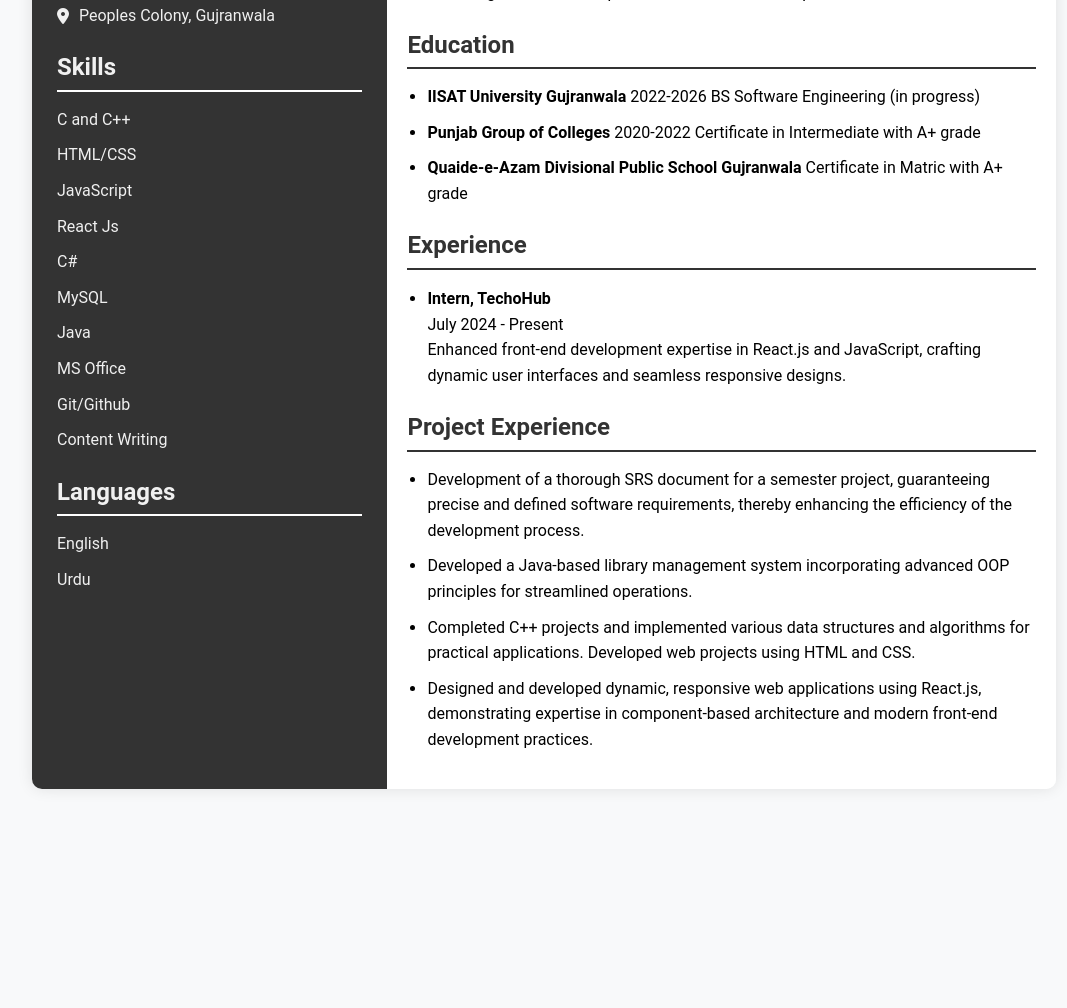
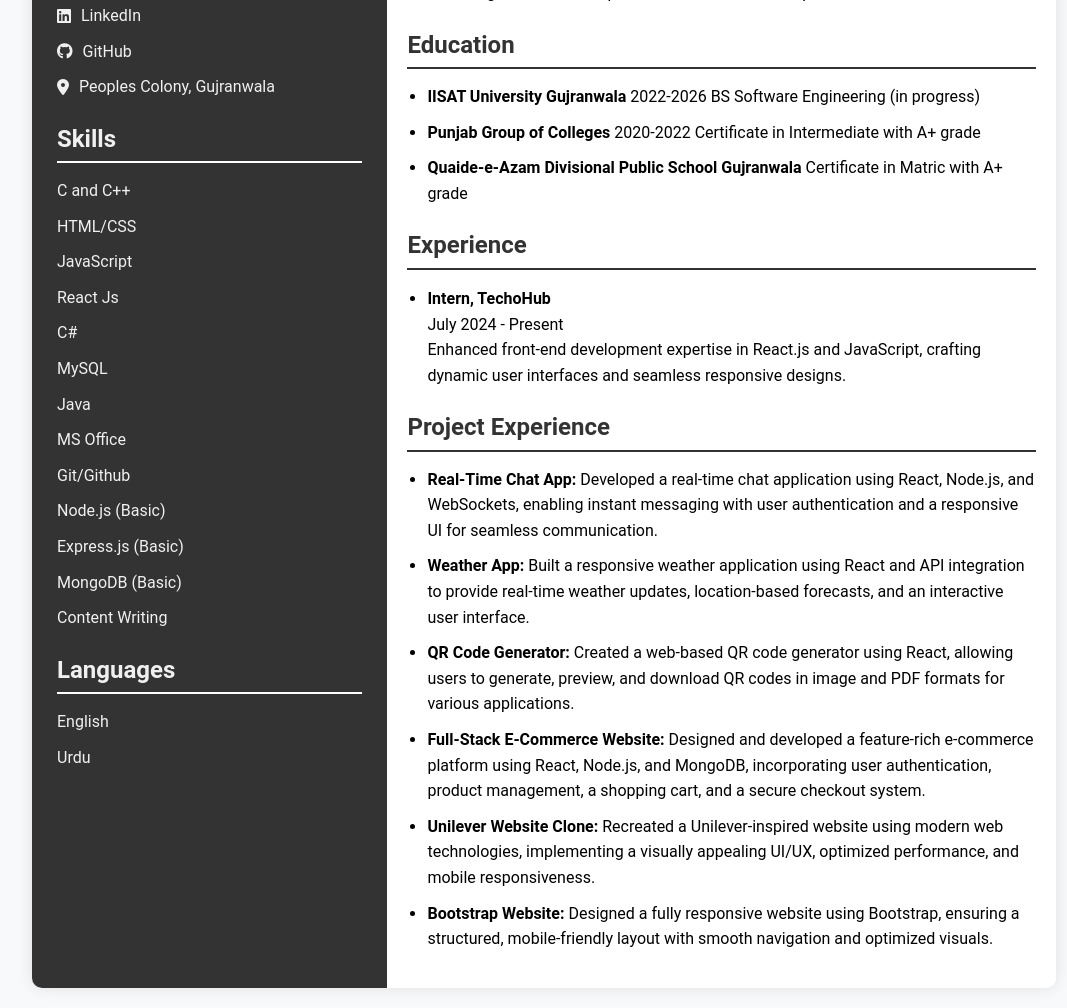
Before and after one commit to mirabnasir/cv, a plain HTML site: page index.html in a window 1280 px wide. Shown: the part 346-1354 px from the top of the page, without its empty margins (96-1163 px from the left). Before the commit the page ends 1155 px from the top, so only its background shows below. Drawn offline with Linux system fonts and the light colour scheme.

Commit message:
Update index.html

```diff
--- a/index.html
+++ b/index.html
@@ -16,6 +16,8 @@
                 <ul>
                     <li><i class="fas fa-phone"></i> +923366401518</li>
                     <li><i class="fas fa-envelope"></i> mirabnasir443@gmail.com</li>
+                    <li><i class="fab fa-linkedin"></i> <a href="https://www.linkedin.com/in/mirab-nasir" target="_blank">LinkedIn</a></li>
+                    <li><i class="fab fa-github"></i> <a href="https://github.com/mirabnasir" target="_blank">GitHub</a></li>
                     <li><i class="fas fa-map-marker-alt"></i> Peoples Colony, Gujranwala</li>
                 </ul>
             </div>
@@ -31,6 +33,9 @@
                     <li>Java</li>
                     <li>MS Office</li>
                     <li>Git/Github</li>
+                    <li>Node.js (Basic)</li>
+                    <li>Express.js (Basic)</li>
+                    <li>MongoDB (Basic)</li>
                     <li>Content Writing</li>
                 </ul>
             </div>
@@ -77,10 +82,12 @@
 
 <h2>Project Experience</h2>
 <ul>
-    <li class="experience-item">Development of a thorough SRS document for a semester project, guaranteeing precise and defined software requirements, thereby enhancing the efficiency of the development process.</li>
-    <li class="experience-item">Developed a Java-based library management system incorporating advanced OOP principles for streamlined operations.</li>
-    <li class="experience-item">Completed C++ projects and implemented various data structures and algorithms for practical applications. Developed web projects using HTML and CSS.</li>
-    <li class="experience-item">Designed and developed dynamic, responsive web applications using React.js, demonstrating expertise in component-based architecture and modern front-end development practices.</li>
+    <li><strong>Real-Time Chat App:</strong> Developed a real-time chat application using React, Node.js, and WebSockets, enabling instant messaging with user authentication and a responsive UI for seamless communication.</li>
+    <li><strong>Weather App:</strong> Built a responsive weather application using React and API integration to provide real-time weather updates, location-based forecasts, and an interactive user interface.</li>
+    <li><strong>QR Code Generator:</strong> Created a web-based QR code generator using React, allowing users to generate, preview, and download QR codes in image and PDF formats for various applications.</li>
+    <li><strong>Full-Stack E-Commerce Website:</strong> Designed and developed a feature-rich e-commerce platform using React, Node.js, and MongoDB, incorporating user authentication, product management, a shopping cart, and a secure checkout system.</li>
+    <li><strong>Unilever Website Clone:</strong> Recreated a Unilever-inspired website using modern web technologies, implementing a visually appealing UI/UX, optimized performance, and mobile responsiveness.</li>
+    <li><strong>Bootstrap Website:</strong> Designed a fully responsive website using Bootstrap, ensuring a structured, mobile-friendly layout with smooth navigation and optimized visuals.</li>
 </ul>
 
 
```
